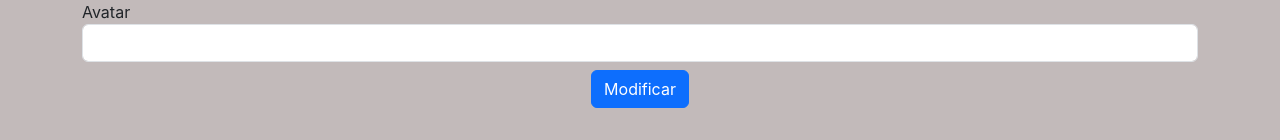
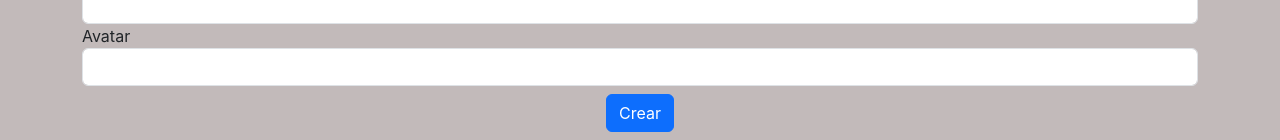
Before and after one commit to catalinabejarano/CRUD_array_people, a React (Vite) app: page / in a window 1280 px wide. Shown: the part 657-797 px from the top of the page. Built offline with nearby package versions, Linux system fonts and the light colour scheme.

Commit message:
Botones de crear y modificar creados dinamicamente

```diff
--- a/src/components/People.jsx
+++ b/src/components/People.jsx
@@ -98,7 +98,7 @@ export const People = ( { people, setPeople } ) => {
       </div>
       {/* Formulario */}
       <div className='container'>
-        <h2 className='text-center mt-4' >Crear Nuevo Empleado</h2>
+        <h2 className='text-center mt-4' > {isEditing ? 'Actualizar Empleado' : 'Crear Nuevo Empleado'} </h2>
         <form>
           <div>
             <label htmlFor="name">Nombres</label>
@@ -113,7 +113,7 @@ export const People = ( { people, setPeople } ) => {
             <input type="text" name="img" value={editedPerson.img} onChange={handleChange}  required className="form-control" />
           </div>
           <div className="mt-2 text-center">
-            <button type="submit" className="btn btn-primary" onClick={handleSave}>Modificar</button>
+            <button type="submit" className="btn btn-primary" onClick={isEditing ? handleSave : handleCreate }> {isEditing ? 'Actualizar' : 'Crear'} </button>
           </div>
         </form>
       </div>
--- a/src/components/Person.jsx
+++ b/src/components/Person.jsx
@@ -3,7 +3,7 @@ import PropTypes from "prop-types";
 export const Person = ({ id, name, role, img, handleEdit }) => {
   return (
     <div className='col'>
-      <div className="card" style={{width: "18rem"}}>
+      <div className="card mb-4" style={{width: "18rem"}}>
         <img src={img} className="card-img-top" alt={name} />
           <div className="card-body">
             <h3 className="card-title">{name}</h3>
```
